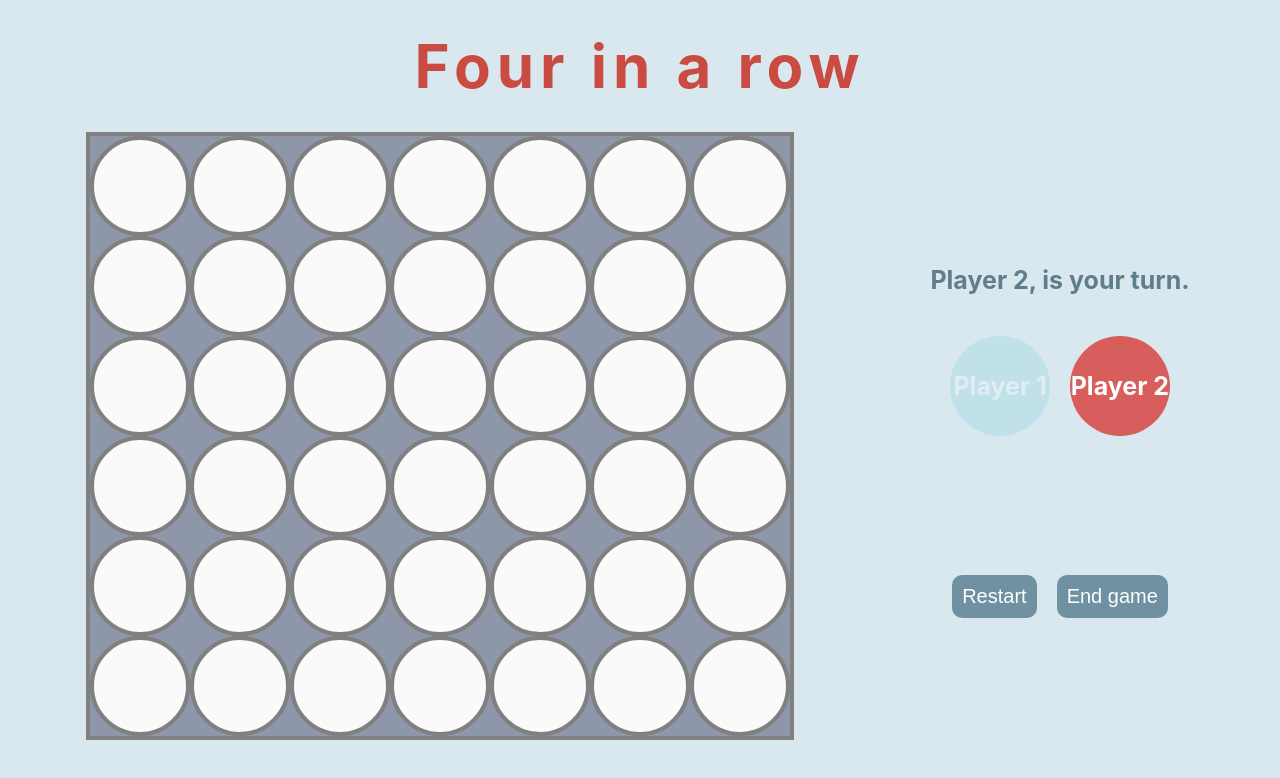
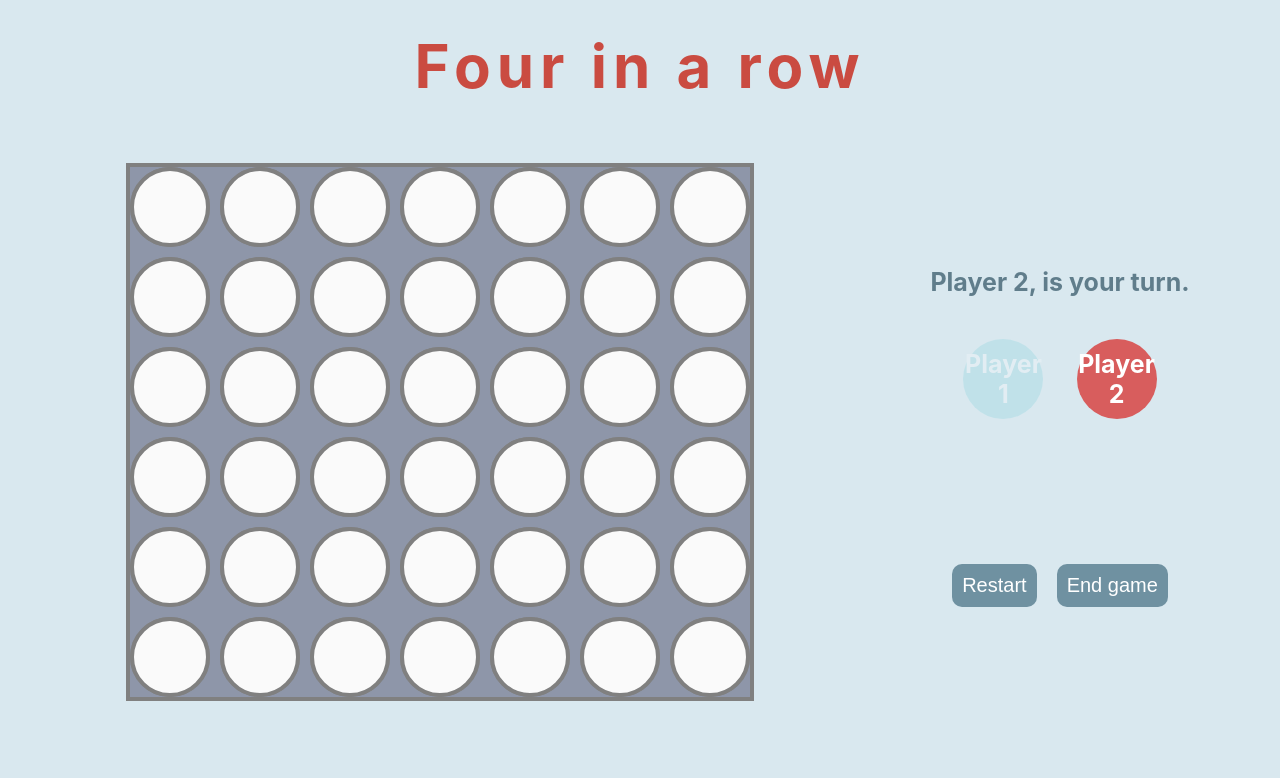
Before and after one commit to diana-moreno/four-in-a-row, a React (Create React App) app: page /twoPlayers in a window 1280 px wide. Shown: the top 778 px of the page. Built offline with nearby package versions, Linux system fonts and the light colour scheme.

Commit message:
make smaller the boardgame and the pieces

```diff
--- a/src/App.css
+++ b/src/App.css
@@ -59,8 +59,10 @@ a {
   flex-direction: column;
 }
 .boardGame-container {
-  height: 60rem;
-  width: 70rem;
+  sssheight: 60rem;
+  ssswidth: 70rem;
+  height: 53rem;
+  width: 62rem;
   background: rgba(69, 71, 100, 0.5);
   border: 4px solid grey;
 }
--- a/src/components/Board/Board.css
+++ b/src/components/Board/Board.css
@@ -1,58 +1,58 @@
 .box-position-0-0 { transform: translate(0, 0); }
-.box-position-0-1 { transform: translate(10rem, 0); }
-.box-position-0-2 { transform: translate(20rem, 0); }
-.box-position-0-3 { transform: translate(30rem, 0); }
-.box-position-0-4 { transform: translate(40rem, 0); }
-.box-position-0-5 { transform: translate(50rem, 0); }
-.box-position-0-6 { transform: translate(60rem, 0); }
+.box-position-0-1 { transform: translate(9rem, 0); }
+.box-position-0-2 { transform: translate(18rem, 0); }
+.box-position-0-3 { transform: translate(27rem, 0); }
+.box-position-0-4 { transform: translate(36rem, 0); }
+.box-position-0-5 { transform: translate(45rem, 0); }
+.box-position-0-6 { transform: translate(54rem, 0); }
 
-.box-position-1-0 { transform: translate(0, 10rem); }
-.box-position-1-1 { transform: translate(10rem, 10rem); }
-.box-position-1-2 { transform: translate(20rem, 10rem); }
-.box-position-1-3 { transform: translate(30rem, 10rem); }
-.box-position-1-4 { transform: translate(40rem, 10rem); }
-.box-position-1-5 { transform: translate(50rem, 10rem); }
-.box-position-1-6 { transform: translate(60rem, 10rem); }
+.box-position-1-0 { transform: translate(0, 9rem); }
+.box-position-1-1 { transform: translate(9rem, 9rem); }
+.box-position-1-2 { transform: translate(18rem, 9rem); }
+.box-position-1-3 { transform: translate(27rem, 9rem); }
+.box-position-1-4 { transform: translate(36rem, 9rem); }
+.box-position-1-5 { transform: translate(45rem, 9rem); }
+.box-position-1-6 { transform: translate(54rem, 9rem); }
 
-.box-position-2-0 { transform: translate(0, 20rem); }
-.box-position-2-1 { transform: translate(10rem, 20rem); }
-.box-position-2-2 { transform: translate(20rem, 20rem); }
-.box-position-2-3 { transform: translate(30rem, 20rem); }
-.box-position-2-4 { transform: translate(40rem, 20rem); }
-.box-position-2-5 { transform: translate(50rem, 20rem); }
-.box-position-2-6 { transform: translate(60rem, 20rem); }
+.box-position-2-0 { transform: translate(0, 18rem); }
+.box-position-2-1 { transform: translate(9rem, 18rem); }
+.box-position-2-2 { transform: translate(18rem, 18rem); }
+.box-position-2-3 { transform: translate(27rem, 18rem); }
+.box-position-2-4 { transform: translate(36rem, 18rem); }
+.box-position-2-5 { transform: translate(45rem, 18rem); }
+.box-position-2-6 { transform: translate(54rem, 18rem); }
 
-.box-position-3-0 { transform: translate(0, 30rem); }
-.box-position-3-1 { transform: translate(10rem, 30rem); }
-.box-position-3-2 { transform: translate(20rem, 30rem); }
-.box-position-3-3 { transform: translate(30rem, 30rem); }
-.box-position-3-4 { transform: translate(40rem, 30rem); }
-.box-position-3-5 { transform: translate(50rem, 30rem); }
-.box-position-3-6 { transform: translate(60rem, 30rem); }
+.box-position-3-0 { transform: translate(0, 27rem); }
+.box-position-3-1 { transform: translate(9rem, 27rem); }
+.box-position-3-2 { transform: translate(18rem, 27rem); }
+.box-position-3-3 { transform: translate(27rem, 27rem); }
+.box-position-3-4 { transform: translate(36rem, 27rem); }
+.box-position-3-5 { transform: translate(45rem, 27rem); }
+.box-position-3-6 { transform: translate(54rem, 27rem); }
 
-.box-position-4-0 { transform: translate(0, 40rem); }
-.box-position-4-1 { transform: translate(10rem, 40rem); }
-.box-position-4-2 { transform: translate(20rem, 40rem); }
-.box-position-4-3 { transform: translate(30rem, 40rem); }
-.box-position-4-4 { transform: translate(40rem, 40rem); }
-.box-position-4-5 { transform: translate(50rem, 40rem); }
-.box-position-4-6 { transform: translate(60rem, 40rem); }
+.box-position-4-0 { transform: translate(0, 36rem); }
+.box-position-4-1 { transform: translate(9rem, 36rem); }
+.box-position-4-2 { transform: translate(18rem, 36rem); }
+.box-position-4-3 { transform: translate(27rem, 36rem); }
+.box-position-4-4 { transform: translate(36rem, 36rem); }
+.box-position-4-5 { transform: translate(45rem, 36rem); }
+.box-position-4-6 { transform: translate(54rem, 36rem); }
 
-.box-position-5-0 { transform: translate(0, 50rem); }
-.box-position-5-1 { transform: translate(10rem, 50rem); }
-.box-position-5-2 { transform: translate(20rem, 50rem); }
-.box-position-5-3 { transform: translate(30rem, 50rem); }
-.box-position-5-4 { transform: translate(40rem, 50rem); }
-.box-position-5-5 { transform: translate(50rem, 50rem); }
-.box-position-5-6 { transform: translate(60rem, 50rem); }
+.box-position-5-0 { transform: translate(0, 45rem); }
+.box-position-5-1 { transform: translate(9rem, 45rem); }
+.box-position-5-2 { transform: translate(18rem, 45rem); }
+.box-position-5-3 { transform: translate(27rem, 45rem); }
+.box-position-5-4 { transform: translate(36rem, 45rem); }
+.box-position-5-5 { transform: translate(45rem, 45rem); }
+.box-position-5-6 { transform: translate(54rem, 45rem); }
 
 
 .empty-cell,
 .box {
   background: rgba(225, 226, 241, 0.5);
   box-sizing: border-box;
-  height: 10rem;
-  width: 10rem;
+  height: 8rem;
+  width: 8rem;
   text-align: center;
   border: 1px solid;
 }
@@ -73,16 +73,16 @@
   border-radius: 100%;
   z-index: 1;
   color: white;
-  height: 10rem;
-  width: 10rem;
+  height: 8rem;
+  width: 8rem;
 }
 .blue {
   background-color: #77cfda;
   border-radius: 100%;
   z-index: 1;
   color: white;
-  height: 10rem;
-  width: 10rem;
+  height: 8rem;
+  width: 8rem;
 }
 .inactive {
   border-radius: 100%;
--- a/src/components/SinglePlayer/SinglePlayer.js
+++ b/src/components/SinglePlayer/SinglePlayer.js
@@ -278,7 +278,6 @@ class SinglePlayer extends Component {
     setTimeout(() => {
       if(this.state.player === 'Player 1') {
         let decisionPc = this.artificialInteligence()
-        console.log(decisionPc)
         this.putAPiece(decisionPc);
         this.checkIfWinner('blue')
       }}, 500)
```
Also changed, not shown: img/four-in-a-row.png, src/components/Rules/rules.gif.
